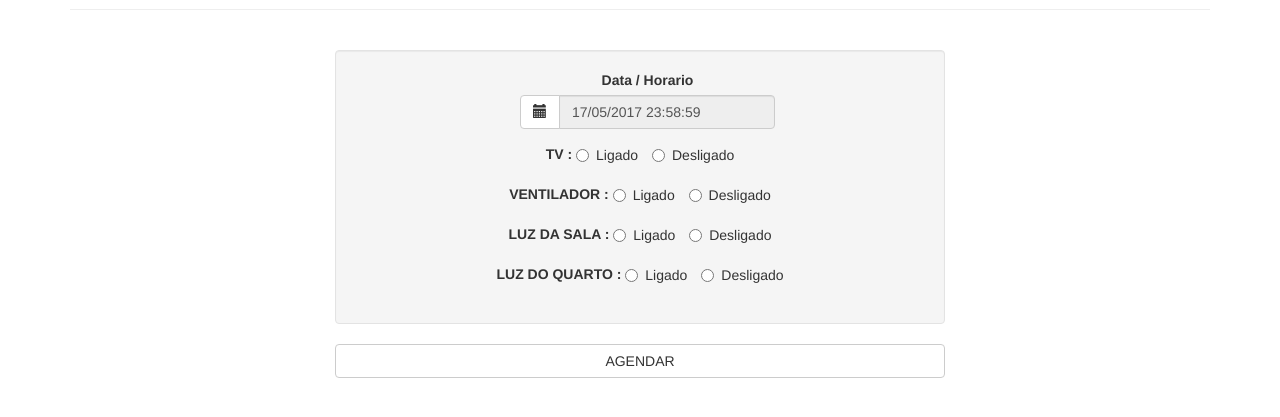
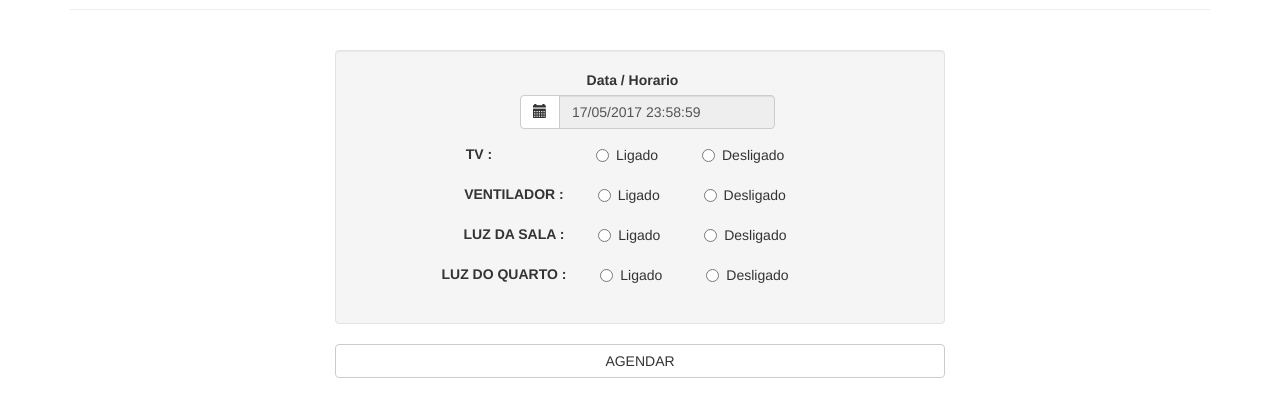
Before and after one commit to LucianoFreire/SistemaAPPIoT, a website: page index.html at #!/novosAgendamentos in a window 1280 px wide. Shown: the part 155-572 px from the top of the page. Drawn offline with Linux system fonts and the light colour scheme.

Commit message:
alteracao

```diff
--- a/view/novosAgendamentos.html
+++ b/view/novosAgendamentos.html
@@ -1,3 +1,14 @@
+<style type="text/css">
+     .dir{
+        margin-left: 70px;
+    }
+    .qr{
+     margin-right: 20px;
+    }
+    label{
+     margin-right: 30px;
+    }
+</style>
 <div>
     <div class="container">
         <div class="page-header">
@@ -17,7 +28,7 @@
             <form>
                 <div class="well">
                     <div class="form-group col-xs-6" style="margin-left: 150px;">
-                        <label class="labelx">Data / Horario</label>
+                        <label >Data / Horario</label>
                             <div class="input-group">
                             <span class="input-group-btn">
                                 <div class="btn-group dropup">
@@ -40,7 +51,7 @@
 
                     <div class="form-group col-xs-12">
                         <label> TV : </label>
-                        <label class="radio-inline"><input type="radio" ng-model="estado.EstadoTelevisor" value="Ligado">Ligado</label>
+                        <label class="radio-inline dir"><input type="radio" ng-model="estado.EstadoTelevisor" value="Ligado">Ligado</label>
                         <label class="radio-inline"><input type="radio" ng-model="estado.EstadoTelevisor" value="Desligado" >Desligado</label>
                     </div>
                     <br>
@@ -57,7 +68,7 @@
                         <label class="radio-inline"><input type="radio" ng-model="estado.EstadoLuzSala" value="Ligado">Ligado</label>
                         <label class="radio-inline"><input type="radio" ng-model="estado.EstadoLuzSala" value="Desligado">Desligado</label>
                     </div>
-                    <div class="form-group ">
+                    <div class="form-group qr">
                         <label> LUZ DO QUARTO : </label>
                         <label class="radio-inline"><input type="radio" ng-model="estado.EstadoLuzQuarto" value="Ligado">Ligado</label>
                         <label class="radio-inline"><input type="radio" ng-model="estado.EstadoLuzQuarto" value="Desligado">Desligado</label>
```
